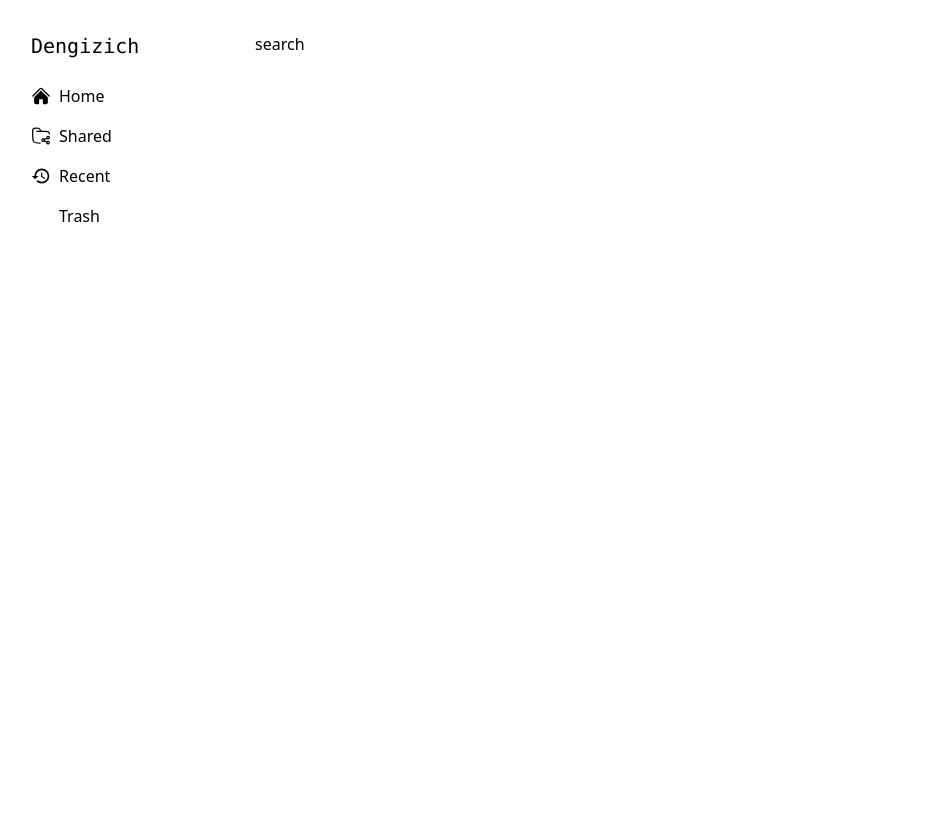
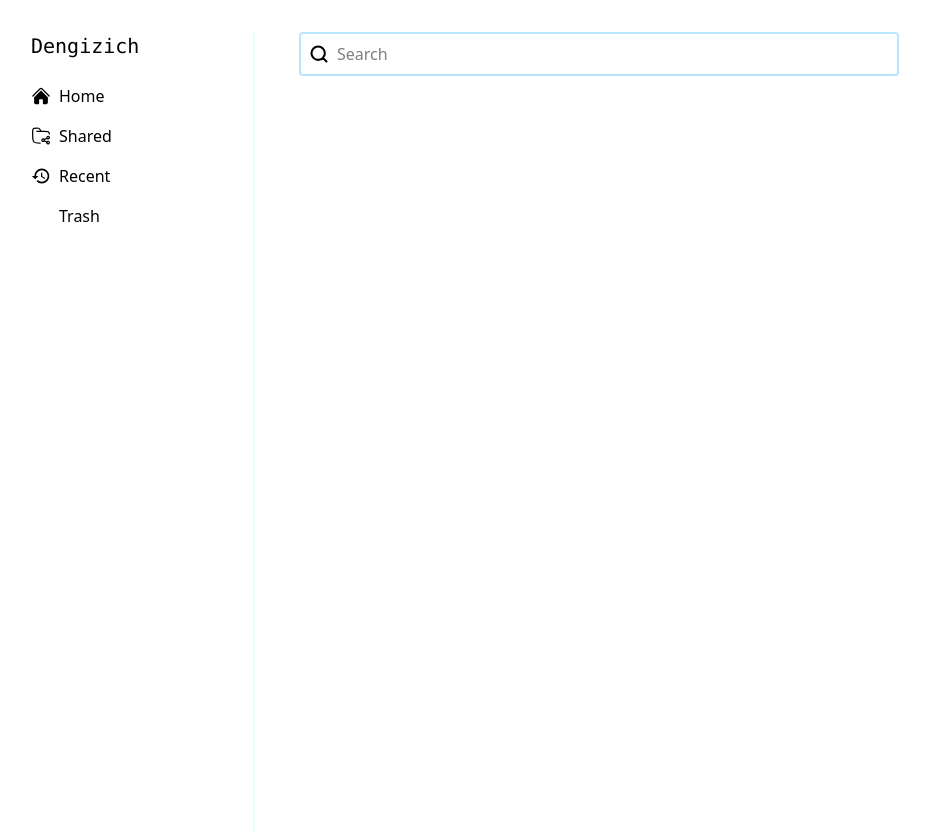
Before and after one commit to zoirovdev/Dengizich, a React (Vite) app: page / in a window 1280 px wide. Shown: the whole page, without its empty margins (1-931 px from the left). Built offline with nearby package versions, Linux system fonts and the light colour scheme.

Commit message:
add searchinput component

```diff
--- a/src/components/SearchInput.jsx
+++ b/src/components/SearchInput.jsx
@@ -1,6 +1,12 @@
+
+
+
 const Search = () => {
   return (
-    <h1>search</h1>
+    <div className="flex flex-row ml-[300px] p-2 gap-2 w-[600px] border-[2px] border-sky-200 rounded-sm">
+      <img src="search.svg" alt="search" className="w-5"/>
+      <input type='text' placeholder="Search" className="w-full border-none outline-none"/>
+    </div>
   )
 }
 
--- a/src/components/Sidebar.jsx
+++ b/src/components/Sidebar.jsx
@@ -3,7 +3,7 @@
 
 const Sidebar = () => {
   return (
-    <div className="border-box float-left w-64 bg-white h-dvh">
+    <div className="float-left w-64 bg-white h-dvh border-r-2 border-cyan-50">
       <h1 className="font-mono text-xl mb-4 pl-8">Dengizich</h1>
       <ul className="">
 	<li className="flex flex-row gap-2 hover:bg-cyan-200 pl-8 py-2">
```
Also changed, not shown: public/search.svg (added).
